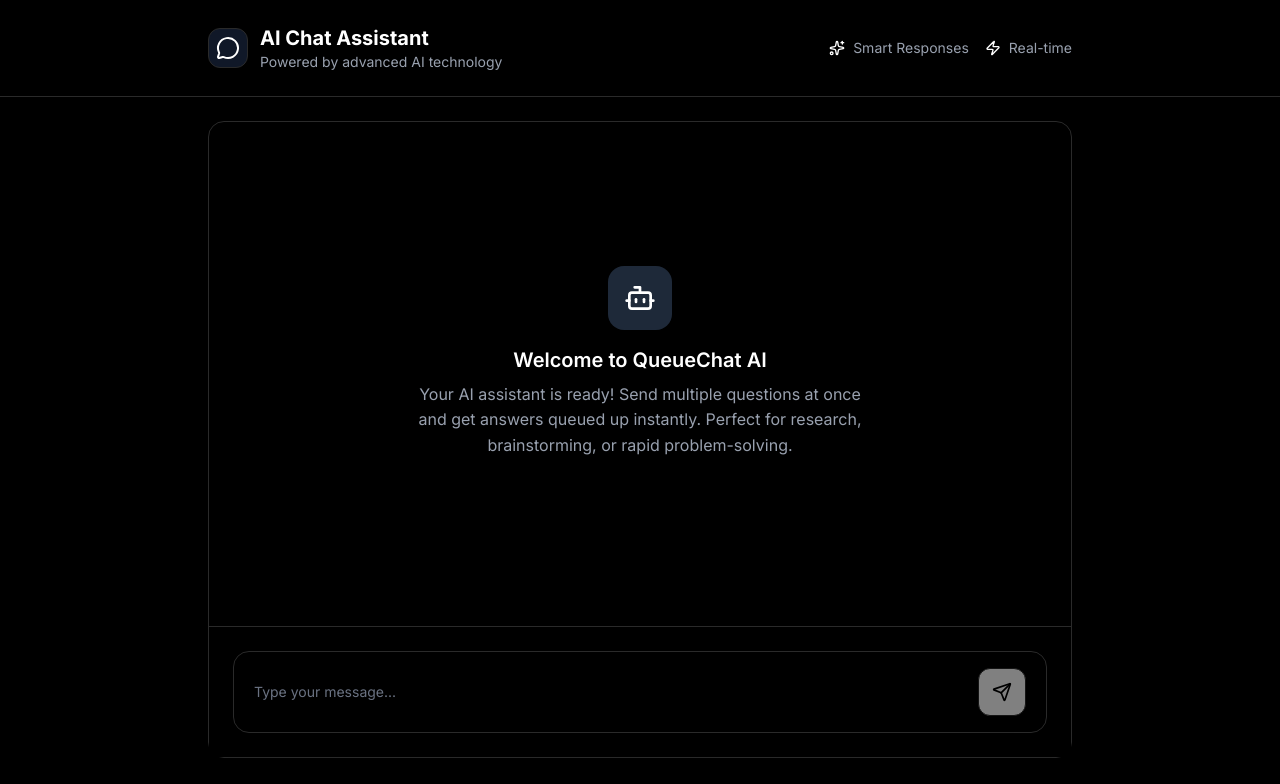
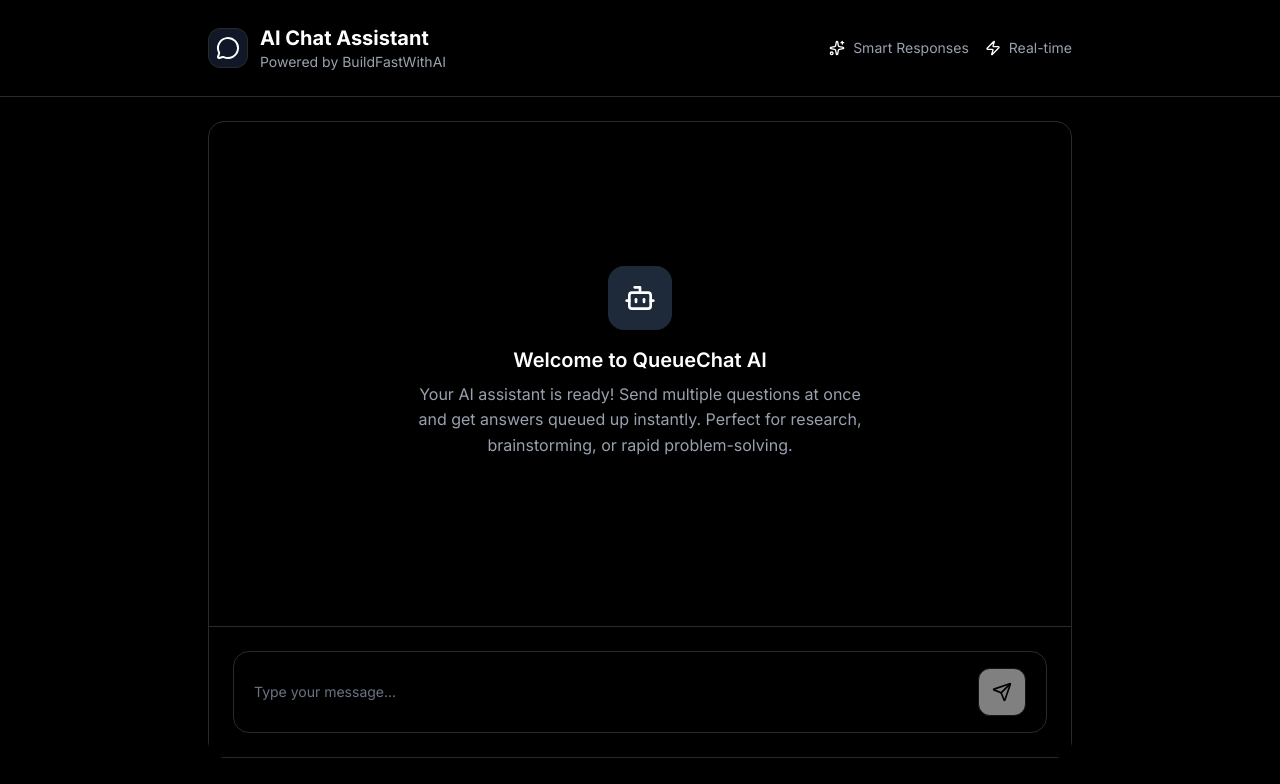
Before and after one commit to sanjeev3007/ai-chatbot, a Next.js app: page / in a window 1280 px wide. Shown: the top 784 px of the page. Built offline with nearby package versions, Linux system fonts and the light colour scheme.

Commit message:
Update page.tsx

```diff
--- a/app/page.tsx
+++ b/app/page.tsx
@@ -15,7 +15,7 @@
               </div>
               <div>
                 <h1 className="text-xl font-bold text-white">AI Chat Assistant</h1>
-                <p className="text-sm text-gray-400">Powered by advanced AI technology</p>
+                <p className="text-sm text-gray-400">Powered by BuildFastWithAI</p>
               </div>
             </div>
 
```
